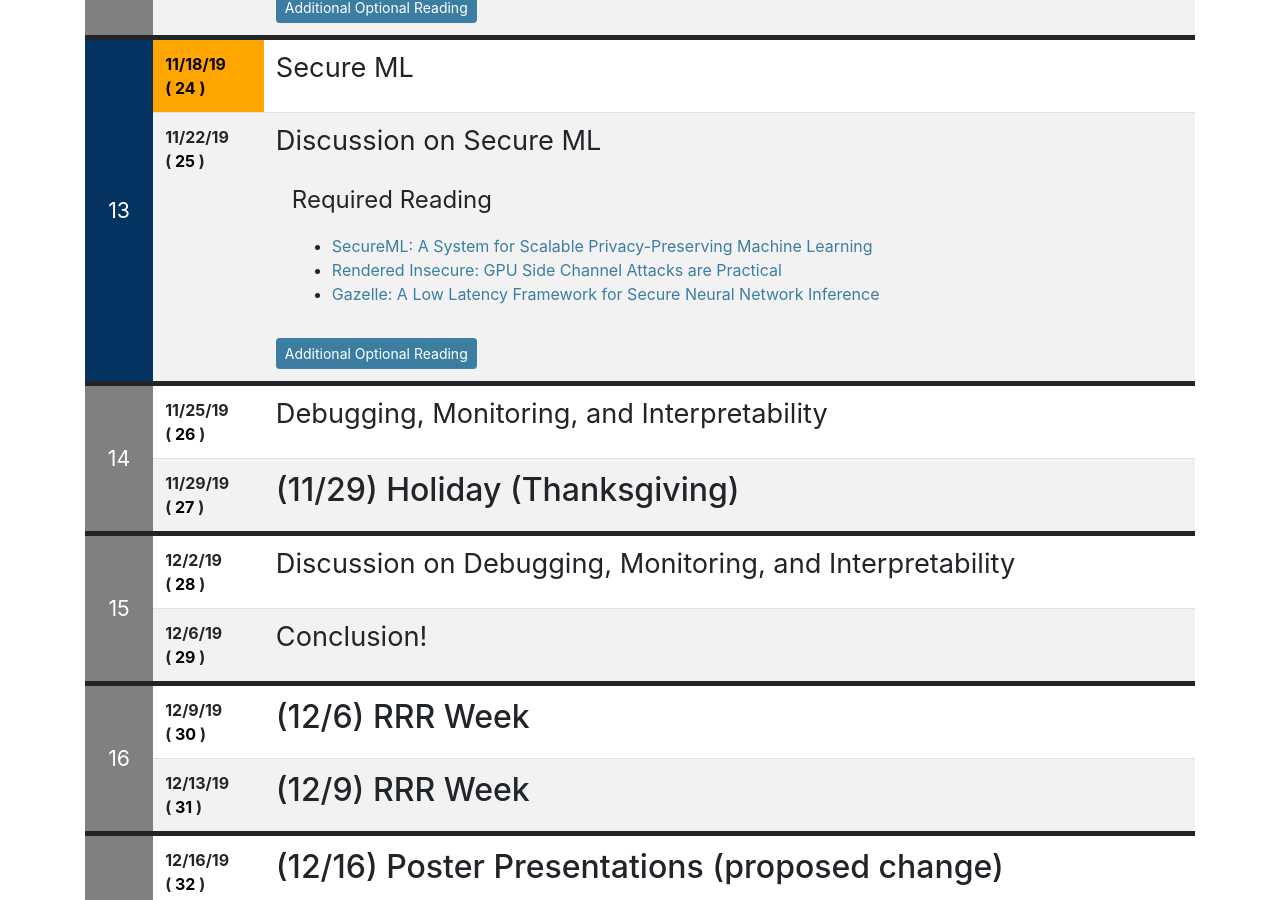
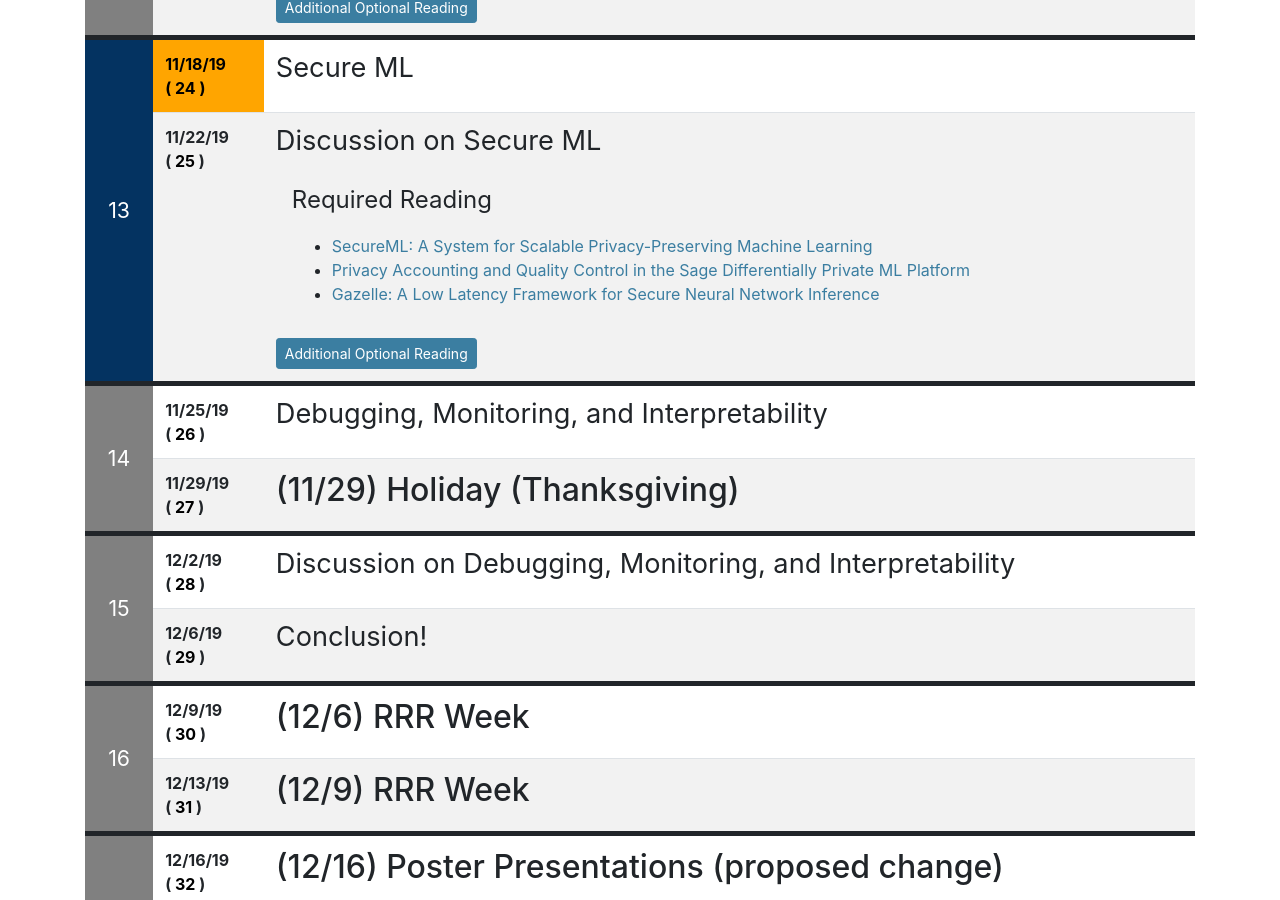
Before and after one commit to ucbrise/cs294-ai-sys-fa19, a Jekyll site: the page built from index.md, in a window 1280 px wide and 900 px high, scrolled down 6903 px. Built offline with Jekyll 4.4.1, drawn with Linux system fonts in a browser that asks for light colours; nearby versions of some CDN libraries; our own code applies the rules of GitHub Pages for plain Markdown files.

Commit message:
updating reading

```diff
--- a/index.md
+++ b/index.md
@@ -655,7 +655,7 @@ This lecture will be presented by [Kurt Keutzer](https://people.eecs.berkeley.ed
 <div class="required_reading" markdown="1">
 
 * [SecureML: A System for Scalable Privacy-Preserving Machine Learning](https://eprint.iacr.org/2017/396.pdf)
-* [Rendered Insecure: GPU Side Channel Attacks are Practical](https://www.cs.ucr.edu/~zhiyunq/pub/ccs18_gpu_side_channel.pdf)
+* [Privacy Accounting and Quality Control in the Sage Differentially Private ML Platform](https://arxiv.org/pdf/1909.01502.pdf)
 * [Gazelle: A Low Latency Framework for Secure Neural Network Inference](https://arxiv.org/abs/1801.05507)
 
 </div>
@@ -664,6 +664,9 @@ This lecture will be presented by [Kurt Keutzer](https://people.eecs.berkeley.ed
 * [Helen: Maliciously Secure Coopetitive Learning for Linear Models](https://people.eecs.berkeley.edu/~wzheng/helen_ieeesp.pdf)
 * [Faster CryptoNets: Leveraging Sparsity for Real-World Encrypted Inference](https://arxiv.org/abs/1811.09953)
 * [Slalom: Fast, Verifiable and Private Execution of Neural Networks in Trusted Hardware](https://arxiv.org/abs/1806.03287)
+* [Rendered Insecure: GPU Side Channel Attacks are Practical](https://www.cs.ucr.edu/~zhiyunq/pub/ccs18_gpu_side_channel.pdf)
+* [The Algorithmic Foundations of Differential Privacy](https://www.cis.upenn.edu/~aaroth/Papers/privacybook.pdf)
+
 
 </div>
 </div>
```
